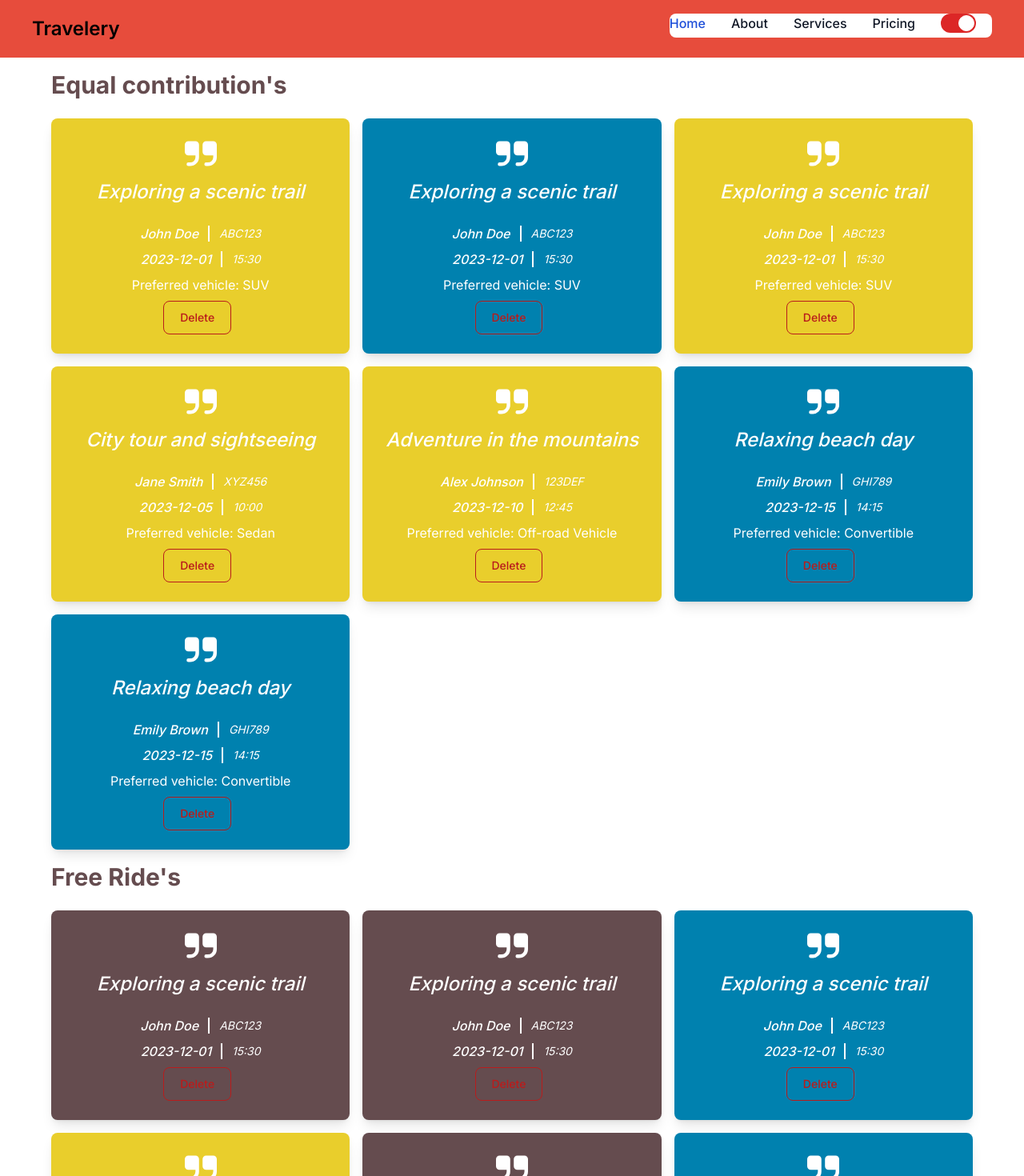
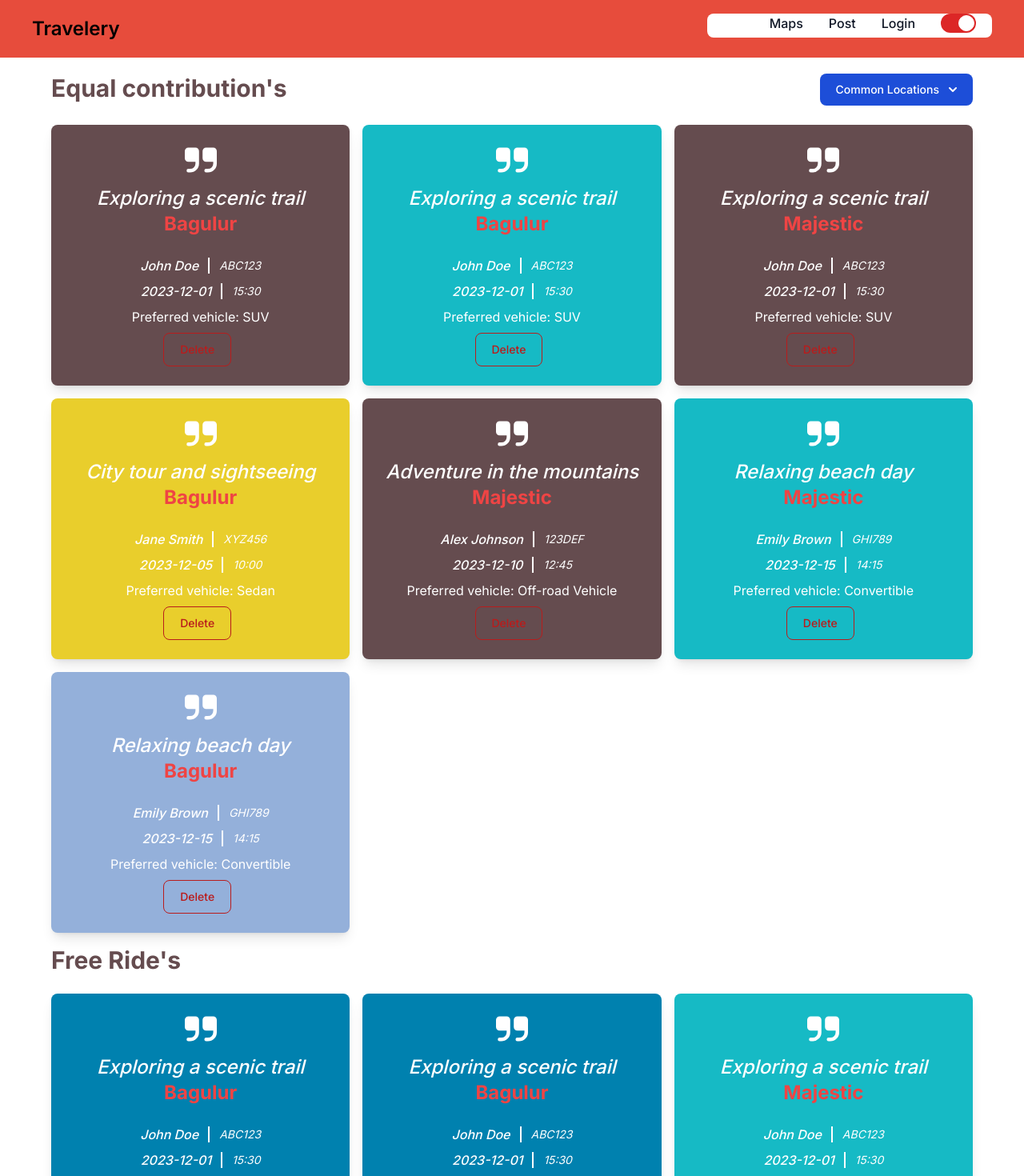
Before and after one commit to ManashAnand/Travelery, a Next.js app: page / in a window 1280 px wide. Shown: the top 1470 px of the page at 80% size. Built offline with nearby package versions, Linux system fonts and the light colour scheme.

Commit message:
added dropdown and configure system design

```diff
--- a/app/layout.js
+++ b/app/layout.js
@@ -5,7 +5,7 @@ import Navbar from "@/components/Navbar/Navbar";
 const inter = Inter({ subsets: ["latin"] });
 
 export const metadata = {
-  title: "Create Next App",
+  title: "Travelery",
   description: "Generated by create next app",
 };
 
--- a/app/page.js
+++ b/app/page.js
@@ -1,79 +1,15 @@
-import Testimonials from '@/components/Testimonials';
-import ContributerCard from './../components/ContributerCard';
-import FreeRide from './../components/FreeRide';
+import Testimonials from "@/components/Testimonials";
+import ContributerCard from "./../components/ContributerCard";
+import FreeRide from "./../components/FreeRide";
 
 export default function Home() {
-  const data = [
-    {
-      description: "Exploring a scenic trail",
-      name: "John Doe",
-      date: "2023-12-01",
-      time: "15:30",
-      number: "ABC123",
-      preferredVehicle: "SUV",
-    },
-    {
-      description: "Exploring a scenic trail",
-      name: "John Doe",
-      date: "2023-12-01",
-      time: "15:30",
-      number: "ABC123",
-      preferredVehicle: "SUV",
-    },
-    {
-      description: "Exploring a scenic trail",
-      name: "John Doe",
-      date: "2023-12-01",
-      time: "15:30",
-      number: "ABC123",
-      preferredVehicle: "SUV",
-    },
-    {
-      description: "City tour and sightseeing",
-      name: "Jane Smith",
-      date: "2023-12-05",
-      time: "10:00",
-      number: "XYZ456",
-      preferredVehicle: "Sedan",
-    },
-    {
-      description: "Adventure in the mountains",
-      name: "Alex Johnson",
-      date: "2023-12-10",
-      time: "12:45",
-      number: "123DEF",
-      preferredVehicle: "Off-road Vehicle",
-    },
-    {
-      description: "Relaxing beach day",
-      name: "Emily Brown",
-      date: "2023-12-15",
-      time: "14:15",
-      number: "GHI789",
-      preferredVehicle: "Convertible",
-    },
-    {
-      description: "Relaxing beach day",
-      name: "Emily Brown",
-      date: "2023-12-15",
-      time: "14:15",
-      number: "GHI789",
-      preferredVehicle: "Convertible",
-    },
+  return (
+    <>
+      <ContributerCard />
 
-  ];
+      <FreeRide />
 
-  return (
-   <>
-   <div className="w-full text-3xl flex justify-start items-center font-bold mt-4 text-[#654C4F]">Equal contribution's</div>
-
-      <ContributerCard data={data}/>
-
-      <div className="w-full text-3xl flex justify-start items-center font-bold mt-4 text-[#654C4F]">Free Ride's</div>
-
-      <FreeRide data={data}/>
-
-      <Testimonials/>
-   </>
-  )
+      <Testimonials />
+    </>
+  );
 }
--- a/components/ContributerCard.jsx
+++ b/components/ContributerCard.jsx
@@ -1,16 +1,165 @@
-import React from "react";
+"use client";
+import React, { useState } from "react";
 
-const ContributerCard = ({ data }) => {
+const ContributerCard = () => {
+  const [isDropdownOpen, setIsDropdownOpen] = useState(false);
+
+  const toggleDropdown = () => {
+    setIsDropdownOpen(!isDropdownOpen);
+  };
+
+  const data = [
+    {
+      description: "Exploring a scenic trail",
+      name: "John Doe",
+      date: "2023-12-01",
+      time: "15:30",
+      number: "ABC123",
+      preferredVehicle: "SUV",
+      location: "Bagulur",
+    },
+    {
+      description: "Exploring a scenic trail",
+      name: "John Doe",
+      date: "2023-12-01",
+      time: "15:30",
+      number: "ABC123",
+      preferredVehicle: "SUV",
+      location: "Bagulur",
+    },
+    {
+      description: "Exploring a scenic trail",
+      name: "John Doe",
+      date: "2023-12-01",
+      time: "15:30",
+      number: "ABC123",
+      preferredVehicle: "SUV",
+      location: "Majestic",
+    },
+    {
+      description: "City tour and sightseeing",
+      name: "Jane Smith",
+      date: "2023-12-05",
+      time: "10:00",
+      number: "XYZ456",
+      preferredVehicle: "Sedan",
+      location: "Bagulur",
+    },
+    {
+      description: "Adventure in the mountains",
+      name: "Alex Johnson",
+      date: "2023-12-10",
+      time: "12:45",
+      number: "123DEF",
+      preferredVehicle: "Off-road Vehicle",
+      location: "Majestic",
+    },
+    {
+      description: "Relaxing beach day",
+      name: "Emily Brown",
+      date: "2023-12-15",
+      time: "14:15",
+      number: "GHI789",
+      preferredVehicle: "Convertible",
+      location: "Majestic",
+    },
+    {
+      description: "Relaxing beach day",
+      name: "Emily Brown",
+      date: "2023-12-15",
+      time: "14:15",
+      number: "GHI789",
+      preferredVehicle: "Convertible",
+      location: "Bagulur",
+    },
+  ];
+
   const getRandomColor = () => {
-    const colors = ["#E9CE2C", "#654C4F", "#0081af"];
+    const colors = ["#E9CE2C", "#654C4F", "#0081af","#94B0DA","#16BAC5"];
     const randomColor = colors[Math.floor(Math.random() * colors.length)];
     return randomColor;
   };
 
   return (
+    <>
+      <div className="w-full text-3xl flex justify-between items-center font-bold mt-4 text-[#654C4F] ">
+        <div>Equal contribution's</div>
+
+        <div className="relative inline-block">
+      <button
+        id="dropdownDefaultButton"
+        onClick={toggleDropdown}
+        className="text-white bg-blue-700 hover:bg-[#654C4F]  font-medium rounded-lg text-sm px-5 py-2.5 text-center inline-flex items-center dark:bg-[#654C4F] "
+        type="button"
+      >
+       Common Locations {' '}
+        <svg
+          className="w-2.5 h-2.5 ms-3"
+          aria-hidden="true"
+          xmlns="http://www.w3.org/2000/svg"
+          fill="none"
+          viewBox="0 0 10 6"
+        >
+          <path
+            stroke="currentColor"
+            stroke-linecap="round"
+            stroke-linejoin="round"
+            stroke-width="2"
+            d="m1 1 4 4 4-4"
+          />
+        </svg>
+      </button>
+
+      {isDropdownOpen && (
+        <div className="absolute z-10 mt-2 bg-white divide-y divide-gray-100 rounded-lg shadow w-44 dark:bg-[#463638] -translate-x-16 sm:-translate-x-0">
+          <ul className="py-2 text-sm text-gray-700 dark:text-gray-200">
+            <li>
+              <a
+                href="#"
+                className="block px-4 py-2 hover:bg-gray-100 dark:hover:bg-gray-600 dark:hover:text-white"
+              >
+                Bagulur
+              </a>
+            </li>
+            <li>
+              <a
+                href="#"
+                className="block px-4 py-2 hover:bg-gray-100 dark:hover:bg-gray-600 dark:hover:text-white"
+              >
+                Majestic
+              </a>
+            </li>
+            <li>
+              <a
+                href="#"
+                className="block px-4 py-2 hover:bg-gray-100 dark:hover:bg-gray-600 dark:hover:text-white"
+              >
+                Airport
+              </a>
+            </li>
+            <li>
+              <a
+                href="#"
+                className="block px-4 py-2 hover:bg-gray-100 dark:hover:bg-gray-600 dark:hover:text-white"
+              >
+                Station
+              </a>
+            </li>
+            <li>
+              <a
+                href="#"
+                className="block px-4 py-2 hover:bg-gray-100 dark:hover:bg-gray-600 dark:hover:text-white"
+              >
+                Others
+              </a>
+            </li>
+          </ul>
+        </div>
+      )}
+    </div>
+      </div>
 
       <div className=" md:grid grid-cols-3 gap-4 flex flex-col mt-6  w-full">
-
         {data?.map((item) => (
           <figure
             style={{ backgroundColor: getRandomColor() }}
@@ -33,16 +182,25 @@ const ContributerCard = ({ data }) => {
                 {item?.description}
               </p>
             </blockquote>
+            <blockquote>
+              <p className="text-2xl  font-bold  text-red-500">
+                {item?.location}
+              </p>
+            </blockquote>
             <figcaption className="flex items-center justify-center mt-6 space-x-3 rtl:space-x-reverse">
               <div className="flex items-center divide-x-2 rtl:divide-x-reverse divide-white">
-              <cite className="pe-3 font-medium text-white">{item?.name}</cite>
+                <cite className="pe-3 font-medium text-white">
+                  {item?.name}
+                </cite>
                 <cite className="ps-3 text-sm text-white">{item?.number}</cite>
               </div>
             </figcaption>
 
             <figcaption className="flex items-center justify-center mt-2 space-x-3 rtl:space-x-reverse">
               <div className="flex items-center divide-x-2 rtl:divide-x-reverse divide-white">
-              <cite className="pe-3 font-medium text-white">{item?.date}</cite>
+                <cite className="pe-3 font-medium text-white">
+                  {item?.date}
+                </cite>
                 <cite className="ps-3 text-sm text-white">{item?.time}</cite>
               </div>
             </figcaption>
@@ -59,6 +217,7 @@ const ContributerCard = ({ data }) => {
           </figure>
         ))}
       </div>
+    </>
   );
 };
 
--- a/components/FreeRide.jsx
+++ b/components/FreeRide.jsx
@@ -1,14 +1,83 @@
 import React from "react";
 
-const ContributerCard = ({ data }) => {
+const ContributerCard = () => {
+  const data = [
+    {
+      description: "Exploring a scenic trail",
+      name: "John Doe",
+      date: "2023-12-01",
+      time: "15:30",
+      number: "ABC123",
+      preferredVehicle: "SUV",
+      location: "Bagulur"
+    },
+    {
+      description: "Exploring a scenic trail",
+      name: "John Doe",
+      date: "2023-12-01",
+      time: "15:30",
+      number: "ABC123",
+      preferredVehicle: "SUV",
+      location: "Bagulur"
+    },
+    {
+      description: "Exploring a scenic trail",
+      name: "John Doe",
+      date: "2023-12-01",
+      time: "15:30",
+      number: "ABC123",
+      preferredVehicle: "SUV",
+      location: "Majestic"
+    },
+    {
+      description: "City tour and sightseeing",
+      name: "Jane Smith",
+      date: "2023-12-05",
+      time: "10:00",
+      number: "XYZ456",
+      preferredVehicle: "Sedan",
+      location: "Bagulur"
+    },
+    {
+      description: "Adventure in the mountains",
+      name: "Alex Johnson",
+      date: "2023-12-10",
+      time: "12:45",
+      number: "123DEF",
+      preferredVehicle: "Off-road Vehicle",
+      location: "Majestic"
+    },
+    {
+      description: "Relaxing beach day",
+      name: "Emily Brown",
+      date: "2023-12-15",
+      time: "14:15",
+      number: "GHI789",
+      preferredVehicle: "Convertible",
+      location: "Majestic"
+    },
+    {
+      description: "Relaxing beach day",
+      name: "Emily Brown",
+      date: "2023-12-15",
+      time: "14:15",
+      number: "GHI789",
+      preferredVehicle: "Convertible",
+      location: "Bagulur"
+    },
+
+  ];
+
   const getRandomColor = () => {
-    const colors = ["#E9CE2C", "#654C4F", "#0081af"];
+    const colors = ["#E9CE2C", "#654C4F", "#0081af","#94B0DA","#16BAC5"];
     const randomColor = colors[Math.floor(Math.random() * colors.length)];
     return randomColor;
   };
 
   return (
     <>
+    <div className="w-full text-3xl flex justify-start items-center font-bold mt-4 text-[#654C4F]">Free Ride's</div>
+
        <div className=" md:grid grid-cols-3 gap-4 flex flex-col mt-6  w-full">
 
    {data?.map((item) => (
@@ -33,6 +102,13 @@ const ContributerCard = ({ data }) => {
            {item?.description}
          </p>
        </blockquote>
+
+       <blockquote>
+            <p className="text-2xl  font-bold  text-red-500">
+              {item?.location}
+            </p>
+          </blockquote>
+
        <figcaption className="flex items-center justify-center mt-6 space-x-3 rtl:space-x-reverse">
          <div className="flex items-center divide-x-2 rtl:divide-x-reverse divide-white">
            <cite className="pe-3 font-medium text-white">{item?.name}</cite>
@@ -46,9 +122,11 @@ const ContributerCard = ({ data }) => {
            <cite className="ps-3 text-sm text-white">{item?.time}</cite>
          </div>
        </figcaption>
-       {/* <div className="text-white mt-2">
-         Preferred vehicle: {item?.preferredVehicle}
-       </div> */}
+
+
+       <div className="text-white mt-2">
+         User Vehicle: {item?.preferredVehicle}
+       </div>
 
        <button
          type="button"
--- a/components/Navbar/Navbar.jsx
+++ b/components/Navbar/Navbar.jsx
@@ -58,16 +58,8 @@ const Navbar = () => {
           <li>
             <a
               href="#"
-              className="block py-2 px-3 text-white bg-blue-700 rounded md:bg-transparent md:text-blue-700 md:p-0 dark:text-white md:dark:text-blue-500"
+              className="block py-2 px-3 text-white  rounded md:bg-transparent md:dark:hover:text-[#E9CE2C] md:p-0 dark:text-white "
               aria-current="page"
-            >
-              Home
-            </a>
-          </li>
-          <li>
-            <a
-              href="#"
-              className="block py-2 px-3 text-gray-900 rounded hover:bg-gray-100 md:hover:bg-transparent md:border-0 md:hover:text-blue-700 md:p-0 dark:text-white md:dark:hover:text-blue-500 dark:hover:bg-[#654C4F] dark:hover:text-white md:dark:hover:bg-transparent"
             >
               About
             </a>
@@ -75,19 +67,28 @@ const Navbar = () => {
           <li>
             <a
               href="#"
-              className="block py-2 px-3 text-gray-900 rounded hover:bg-gray-100 md:hover:bg-transparent md:border-0 md:hover:text-blue-700 md:p-0 dark:text-white md:dark:hover:text-blue-500 dark:hover:bg-[#654C4F] dark:hover:text-white md:dark:hover:bg-transparent"
+              className="block py-2 px-3 text-gray-900 rounded hover:bg-gray-100 md:hover:bg-transparent md:border-0 md:hover:text-blue-700 md:p-0 dark:text-white md:dark:hover:text-[#E9CE2C] dark:hover:bg-[#654C4F] dark:hover:text-white md:dark:hover:bg-transparent"
             >
-              Services
+              Maps
             </a>
           </li>
           <li>
             <a
               href="#"
-              className="block py-2 px-3 text-gray-900 rounded hover:bg-gray-100 md:hover:bg-transparent md:border-0 md:hover:text-blue-700 md:p-0 dark:text-white md:dark:hover:text-blue-500 dark:hover:bg-[#654C4F] dark:hover:text-white md:dark:hover:bg-transparent"
+              className="block py-2 px-3 text-gray-900 rounded hover:bg-gray-100 md:hover:bg-transparent md:border-0 md:hover:text-blue-700 md:p-0 dark:text-white md:dark:hover:text-[#E9CE2C] dark:hover:bg-[#654C4F] dark:hover:text-white md:dark:hover:bg-transparent"
             >
-              Pricing
+              Post
             </a>
           </li>
+          <li>
+            <a
+              href="#"
+              className="block py-2 px-3 text-gray-900 rounded hover:bg-gray-100 md:hover:bg-transparent md:border-0 md:hover:text-blue-700 md:p-0 dark:text-white md:dark:hover:text-[#E9CE2C] dark:hover:bg-[#654C4F] dark:hover:text-white md:dark:hover:bg-transparent"
+            >
+              Login
+            </a>
+          </li>
+
           <li>
             <label className="relative inline-flex items-center me-5 cursor-pointer">
               <input
```
Also changed, not shown: components/TestimonialCard.jsx (+13 -10 lines), package.json (+5 -4 lines), 1 other file (tests, documents, lock files or other folders). Lines whose indentation alone changed are shown as unchanged.
